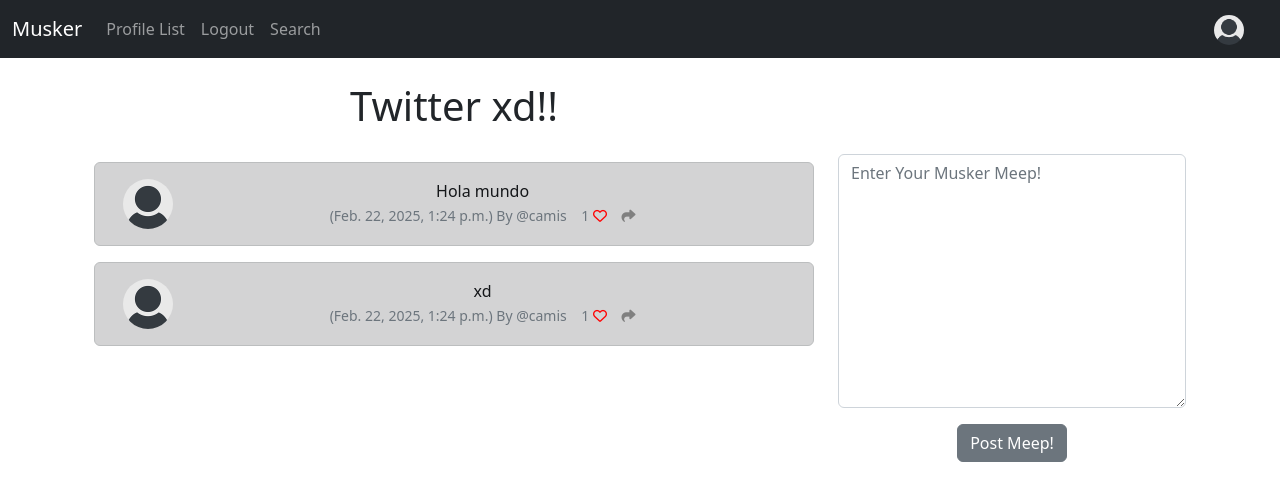
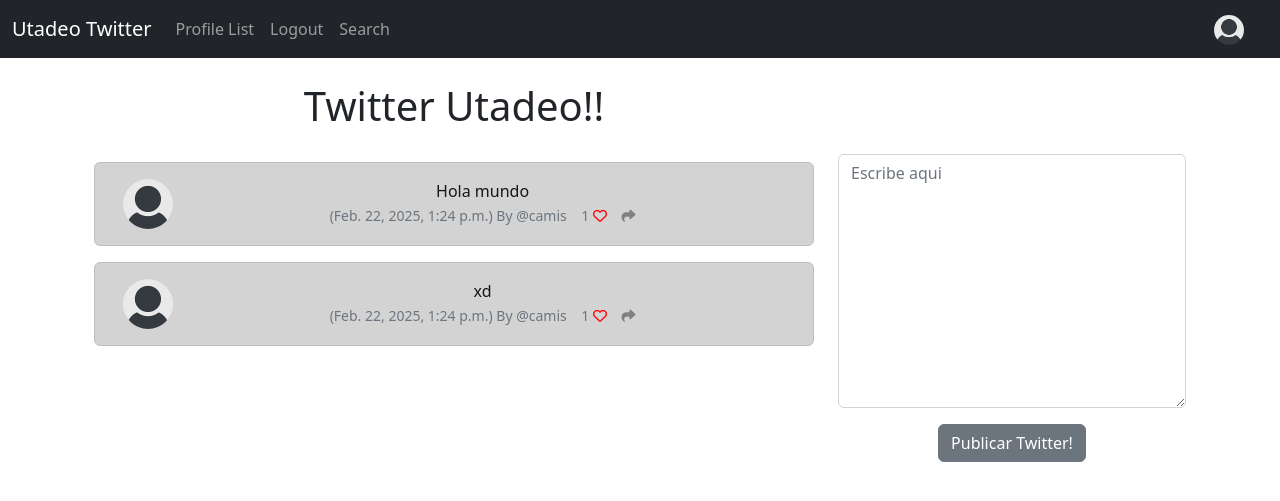
Before and after one commit to CamiloxX/UTW, a Django app: page / in a window 1280 px wide. Shown: the top 501 px of the page. Run offline with Django 4.2, Linux system fonts and the light colour scheme; a user stored in the database is signed in; data comes from the database, SQL or seed files in the repository; both versions use the stored data as it was after the commit; some libraries are stand-ins or nearby versions.

Commit message:
CORRECION post

```diff
--- a/docker-compose.yml
+++ b/docker-compose.yml
@@ -1,6 +1,6 @@
 services:
   app:
-    image: camilox2425/twitterfinalcorte1-app:latest
+    image: camilox2425/2025utadeotwitterfinalcorte1-app:latest
     build: .
     container_name: django
     command: python manage.py runserver 0.0.0.0:8000
--- a/musker/forms.py
+++ b/musker/forms.py
@@ -21,7 +21,7 @@ class MeepForm(forms.ModelForm):
 	body = forms.CharField(required=True,
 		widget=forms.widgets.Textarea(
 			attrs={
-			"placeholder": "Enter Your Musker Meep!",
+			"placeholder": "Escribe aqui",
 			"class":"form-control",
 			}
 			),
--- a/musker/templates/base.html
+++ b/musker/templates/base.html
@@ -3,7 +3,7 @@
   <head>
     <meta charset="utf-8">
     <meta name="viewport" content="width=device-width, initial-scale=1">
-    <title> Utadeo xd Twitter Clone</title>
+    <title> Utadeo Twitter Clone</title>
     <link href="https://cdn.jsdelivr.net/npm/bootstrap@5.2.3/dist/css/bootstrap.min.css" rel="stylesheet" integrity="sha384-rbsA2VBKQhggwzxH7pPCaAqO46MgnOM80zW1RWuH61DGLwZJEdK2Kadq2F9CUG65" crossorigin="anonymous">
 
     <script src="https://kit.fontawesome.com/c08eb42585.js" crossorigin="anonymous"></script>
--- a/musker/templates/home.html
+++ b/musker/templates/home.html
@@ -8,7 +8,7 @@
 			<div class="col-8">
 
 
-	<h1>Twitter xd!!</h1>
+	<h1>Twitter Utadeo!!</h1>
 <br/>
 	{% for meep in meeps %}
 		<div class="alert alert-dark" role="alert">
@@ -62,7 +62,7 @@
   	{{ form.as_p }}
 
 
-  <button type="submit" class="btn btn-secondary">Post Meep!</button>
+  <button type="submit" class="btn btn-secondary">Publicar Twitter!</button>
 </form>
 {% endif %}
 </div>
--- a/musker/templates/login.html
+++ b/musker/templates/login.html
@@ -21,7 +21,7 @@
     <input type="password" class="form-control" name="password" placeholder="Enter Your Password">
   </div>
   <br/>
-  <button type="submit" class="btn btn-secondary">Submit</button>
+  <button type="submit" class="btn btn-secondary">Log</button>
 </form>
 
 </div>
--- a/musker/templates/navbar.html
+++ b/musker/templates/navbar.html
@@ -1,7 +1,7 @@
 {% load static %}
 <nav class="navbar navbar-expand-lg navbar-dark bg-dark">
   <div class="container-fluid">
-    <a class="navbar-brand" href="{% url 'home' %}">Musker</a>
+    <a class="navbar-brand" href="{% url 'home' %}">Utadeo Twitter</a>
     <button class="navbar-toggler" type="button" data-bs-toggle="collapse" data-bs-target="#navbarSupportedContent" aria-controls="navbarSupportedContent" aria-expanded="false" aria-label="Toggle navigation">
       <span class="navbar-toggler-icon"></span>
     </button>
--- a/musker/views.py
+++ b/musker/views.py
@@ -15,7 +15,7 @@ def home(request):
 				meep = form.save(commit=False)
 				meep.user = request.user
 				meep.save()
-				messages.success(request, ("Your Meep Has Been Posted!"))
+				messages.success(request, ("Publicado!"))
 				return redirect('home')
 
 		meeps = Meep.objects.all().order_by("-created_at")
@@ -208,7 +208,7 @@ def meep_show(request, pk):
 	if meep:
 		return render(request, "show_meep.html", {'meep':meep})
 	else:
-		messages.success(request, ("That Meep Does Not Exist..."))
+		messages.success(request, ("No existe ese Twt"))
 		return redirect('home')
 
 
@@ -220,10 +220,10 @@ def delete_meep(request, pk):
 			# Delete The Meep
 			meep.delete()
 
-			messages.success(request, ("The Meep Has Been Deleted!"))
+			messages.success(request, ("!"))
 			return redirect(request.META.get("HTTP_REFERER"))
 		else:
-			messages.success(request, ("You Don't Own That Meep!!"))
+			messages.success(request, ("!"))
 			return redirect('home')
 
 	else:
@@ -245,13 +245,13 @@ def edit_meep(request,pk):
 					meep = form.save(commit=False)
 					meep.user = request.user
 					meep.save()
-					messages.success(request, ("Your Meep Has Been Updated!"))
+					messages.success(request, ("Se ha actualizado!"))
 					return redirect('home')
 			else:
 				return render(request, "edit_meep.html", {'form':form, 'meep':meep})
 
 		else:
-			messages.success(request, ("You Don't Own That Meep!!"))
+			messages.success(request, ("."))
 			return redirect('home')
 
 	else:
```
Also changed, not shown: db.sqlite3.
